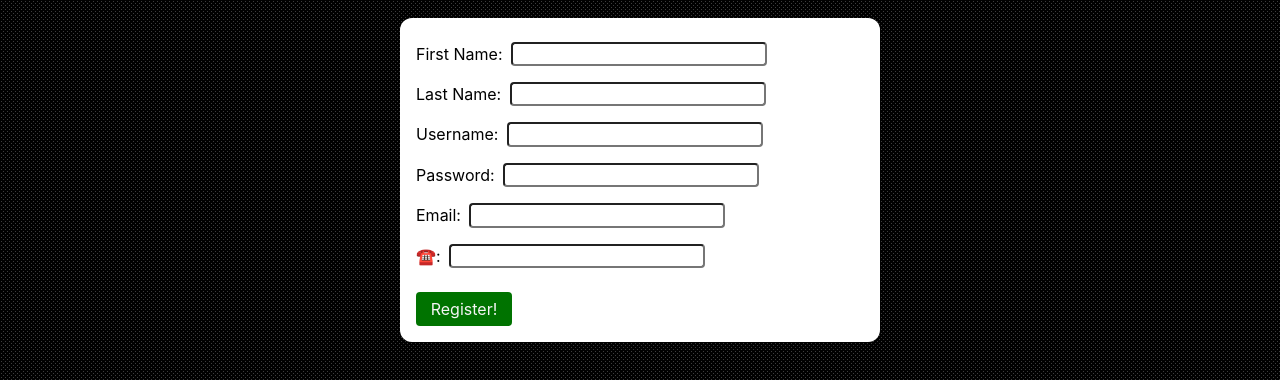
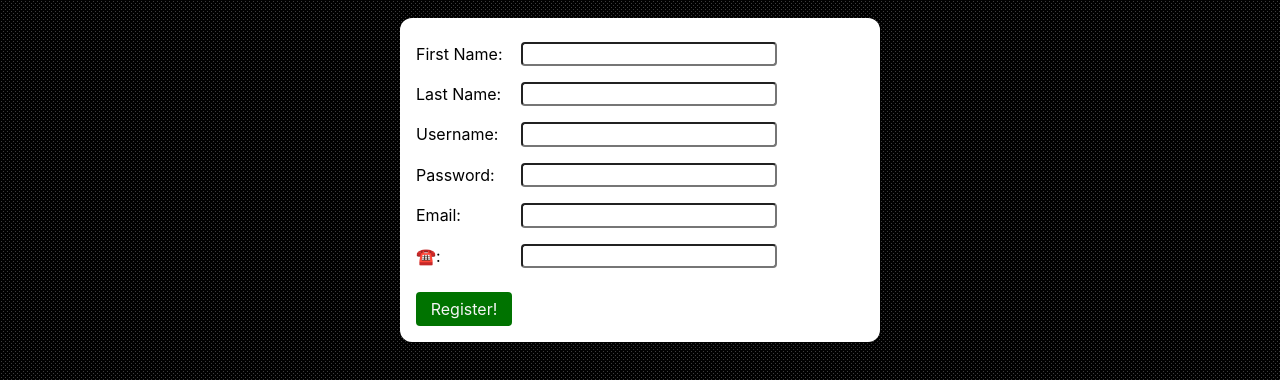
Before and after one commit to Claim-Academy-JS/registration-form, a website: page index.html in a window 1280 px wide. Shown: the part 62-442 px from the top of the page. Drawn offline with nearby package versions, Linux system fonts and the light colour scheme.

Commit message:
:lipstick: Use inline-block on labels for better alignment:

```diff
--- a/style.css
+++ b/style.css
@@ -15,7 +15,9 @@ div {
 }
 
 label {
+  display: inline-block;
   margin-right: 4px;
+  min-width: 96px;
 }
 
 input,
```
